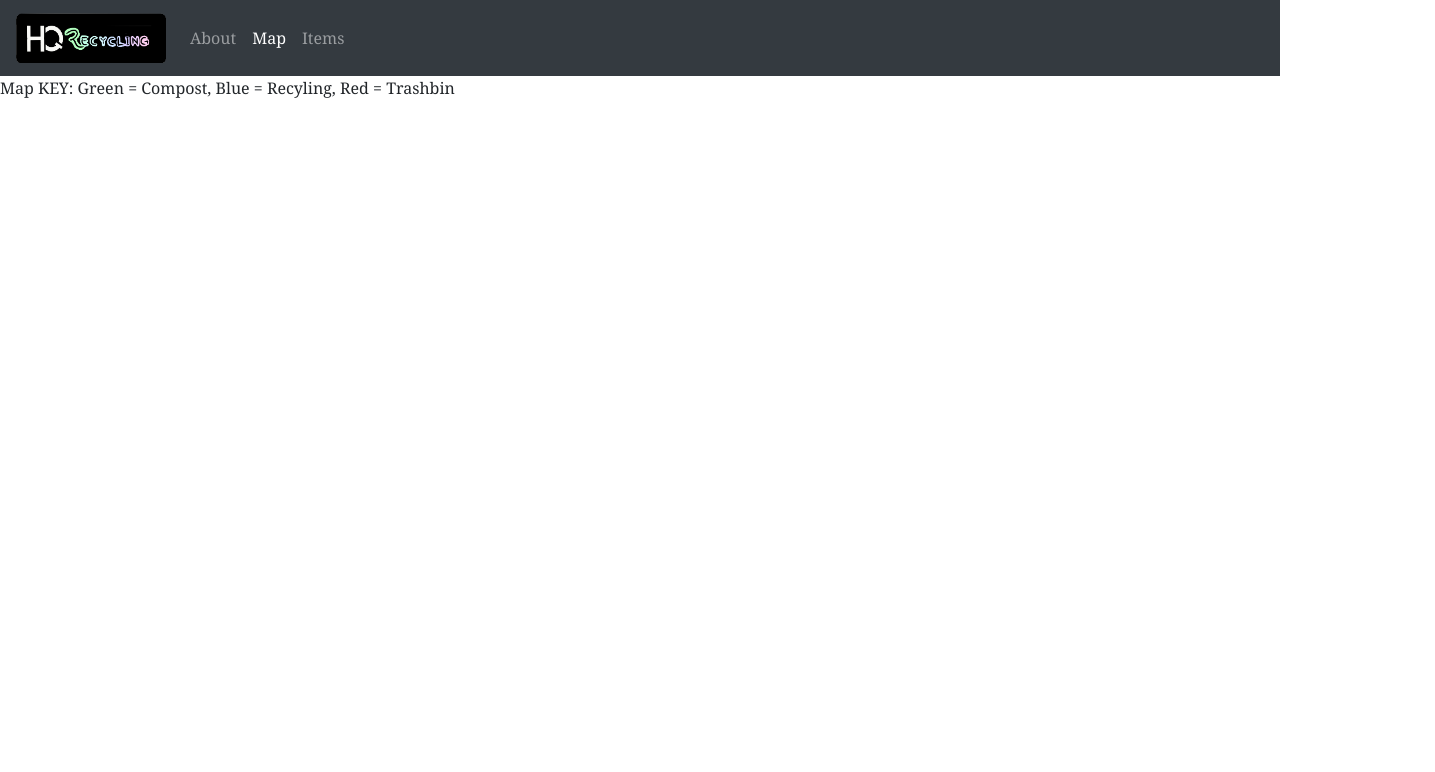
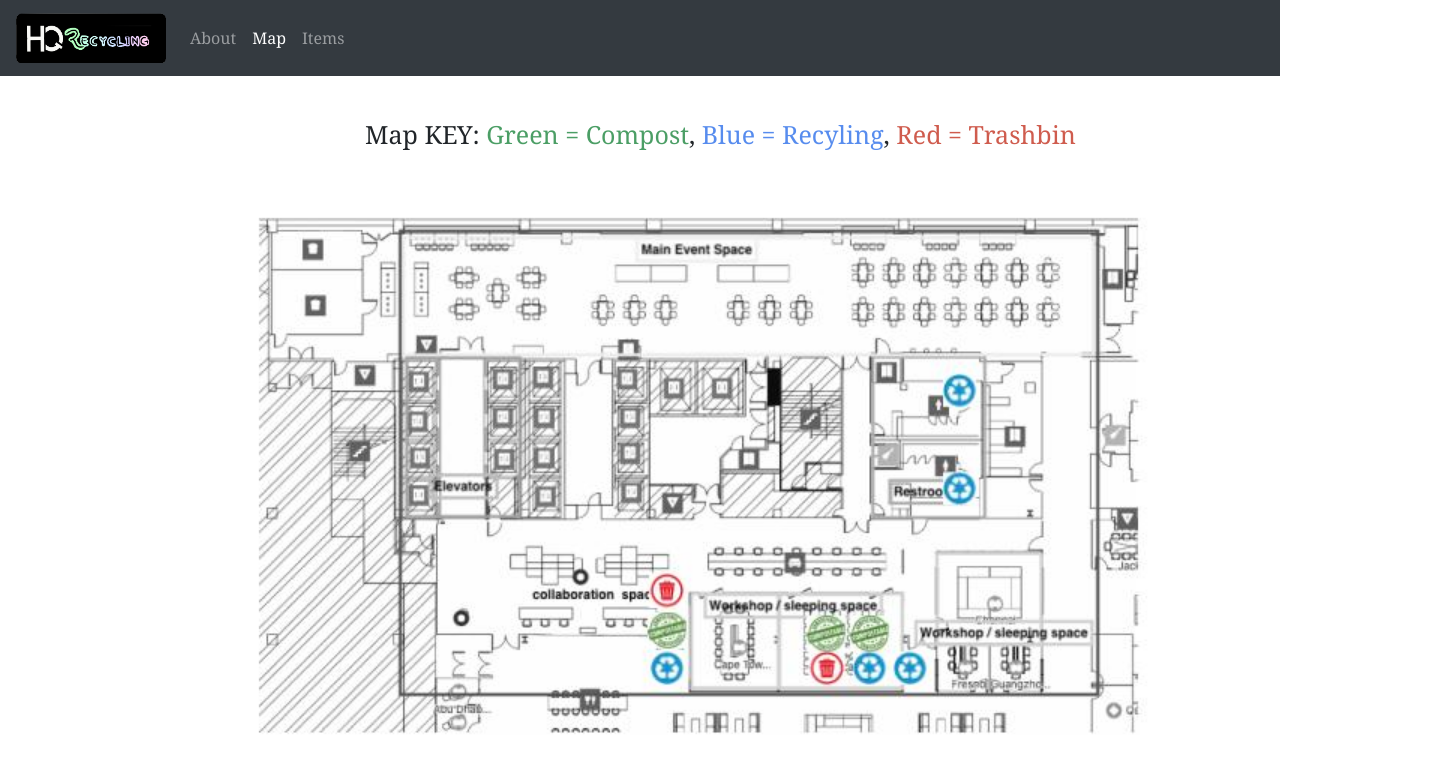
Before and after one commit to MicaHorton/hqrecycle, a plain HTML site: page public/map.html in a window 1280 px wide. Shown: the whole page, 1435 px wide, since content can reach past the window. Drawn offline with nearby package versions, Linux system fonts and the light colour scheme.

Commit message:
margins and photo

```diff
--- a/public/map.html
+++ b/public/map.html
@@ -9,6 +9,7 @@
   </head>
 
   <body>
+
 
 
     <!-- Navigation Bar -->
@@ -26,8 +27,16 @@
       </ul>
     </nav>
 
-    <p>Map KEY: Green = Compost, Blue = Recyling, Red = Trashbin</p>
+    <div class="pageContent1">
+        <p id="key">Map KEY: <span id="green">Green = Compost</span>, <span id="blue">Blue = Recyling</span>, <span id="red">Red = Trashbin</span></p>
 
+    </div>
+
+    <div class="pageContent2">
+
+        <img src="media/mapDirectory.jpeg" id="map">
+
+    </div>
 
 
 
--- a/public/style.css
+++ b/public/style.css
@@ -8,19 +8,42 @@
 
 }
 
+#map {
+    width: 1200px;
+}
 
+#red {
+    color: rgb(207, 92, 78);
+}
+
+#green {
+    color: rgb(75, 158, 101);
+}
+#blue {
+    color: rgb(87, 140, 238);
+}
 
 
 /* Styling Item Page*/
-.pageContent {
-    margin: 20px;
+.pageContent1 {
+    margin: 40px;
+    padding-left:325px;
 
 }
+.pageContent2 {
+    margin: 10px;
+    padding-left:225px;
+}
+
+
 #food-list {
     margin-left: 50px;
     font-size: 20px;
 }
 
+#key {
+    font-size: 25px;
+}
 
 /*
 
```
Also changed, not shown: public/media/mapDirectory.jpeg (added), 2 other files.
